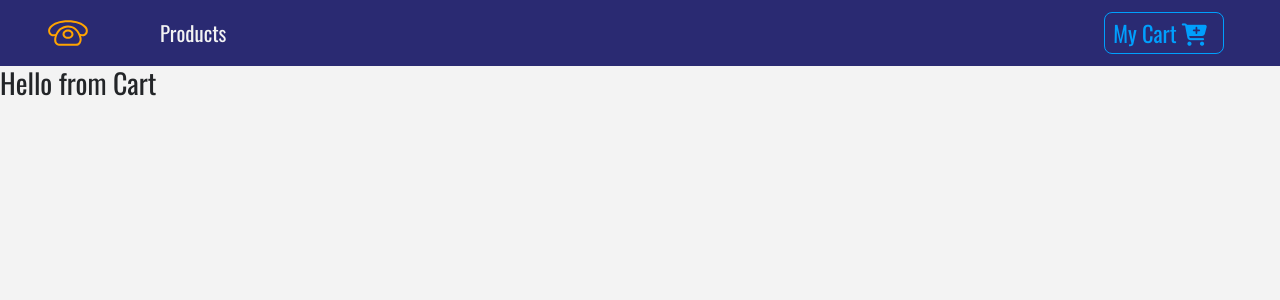
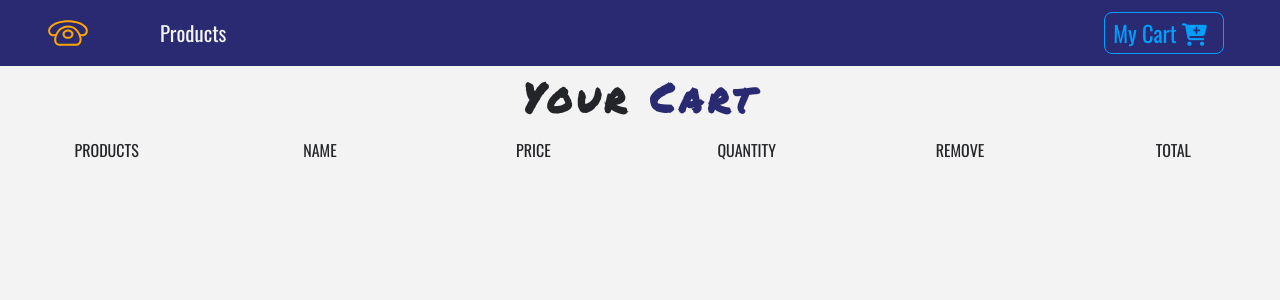
Before and after one commit to newedition994/react-ecommerce-store, a React (Create React App) app: page /cart in a window 1280 px wide. Shown: the top 300 px of the page. Built offline with nearby package versions, Linux system fonts and the light colour scheme.

Commit message:
adding columns for the cart

```diff
--- a/src/components/Cart/Cart.js
+++ b/src/components/Cart/Cart.js
@@ -1,11 +1,15 @@
 import React, { Component } from "react";
+import Title from "../Title";
+
+import CartColumn from "./CartColumn";
 
 export default class Cart extends Component {
   render() {
     return (
-      <div>
-        <h3>Hello from Cart </h3>
-      </div>
+      <section>
+        <Title name="your" title="cart" />
+        <CartColumn />
+      </section>
     );
   }
 }
--- /dev/null
+++ b/src/components/Cart/CartColumn.js
@@ -0,0 +1,28 @@
+import React from "react";
+
+export default function CartColumn() {
+  return (
+    <div className="container-fluid text-center d-none d-lg-block">
+      <div className="row">
+        <div className="col-10 mx-auto col-lg-2">
+          <p className="text-uppercase">Products</p>
+        </div>
+        <div className="col-10 mx-auto col-lg-2">
+          <p className="text-uppercase">Name</p>
+        </div>
+        <div className="col-10 mx-auto col-lg-2">
+          <p className="text-uppercase">Price</p>
+        </div>
+        <div className="col-10 mx-auto col-lg-2">
+          <p className="text-uppercase">Quantity</p>
+        </div>
+        <div className="col-10 mx-auto col-lg-2">
+          <p className="text-uppercase">Remove</p>
+        </div>
+        <div className="col-10 mx-auto col-lg-2">
+          <p className="text-uppercase">Total</p>
+        </div>
+      </div>
+    </div>
+  );
+}
```
